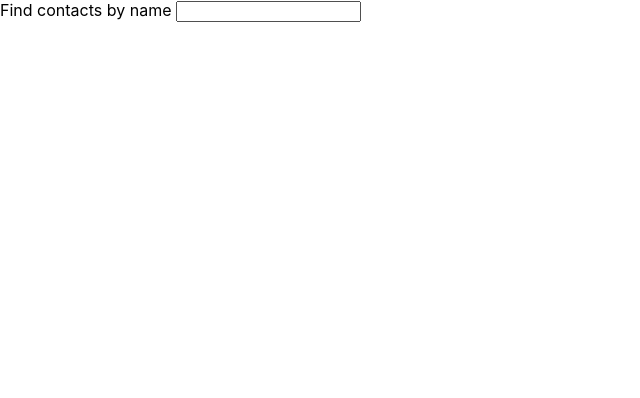
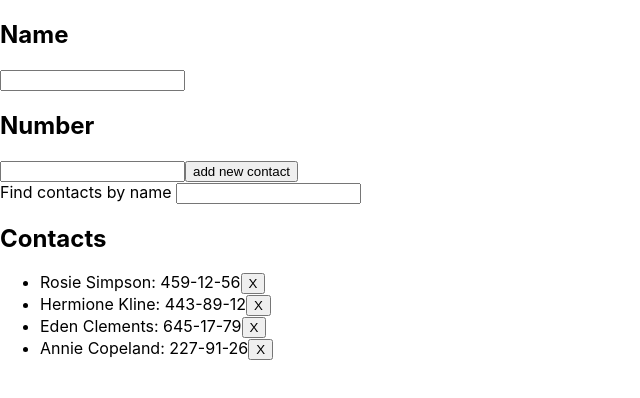
Before and after one commit to PanSerg/goit-react-hw-02-phonebook, a React (Create React App) app: page / in a window 1280 px wide. Shown: the top 398 px of the page, without its empty margins (0-640 px from the left). Built offline with nearby package versions, Linux system fonts and the light colour scheme.

Commit message:
add stap 4

```diff
--- a/src/components/App.jsx
+++ b/src/components/App.jsx
@@ -57,11 +57,11 @@ export class App extends Component {
   render() {
     const visibleStat = this.filterRender();
     return (
-      <Filter>
+      <div>
         <ContactForm addContact={this.addContactName} />
-        <span onChange={this.filterChange} value={this.state.filter} />
+        <Filter onChange={this.filterChange} value={this.state.filter} />
         <Contact dataContact={visibleStat} onDelete={this.onDelete} />
-      </Filter>
+      </div>
     )
   }
 };
```
